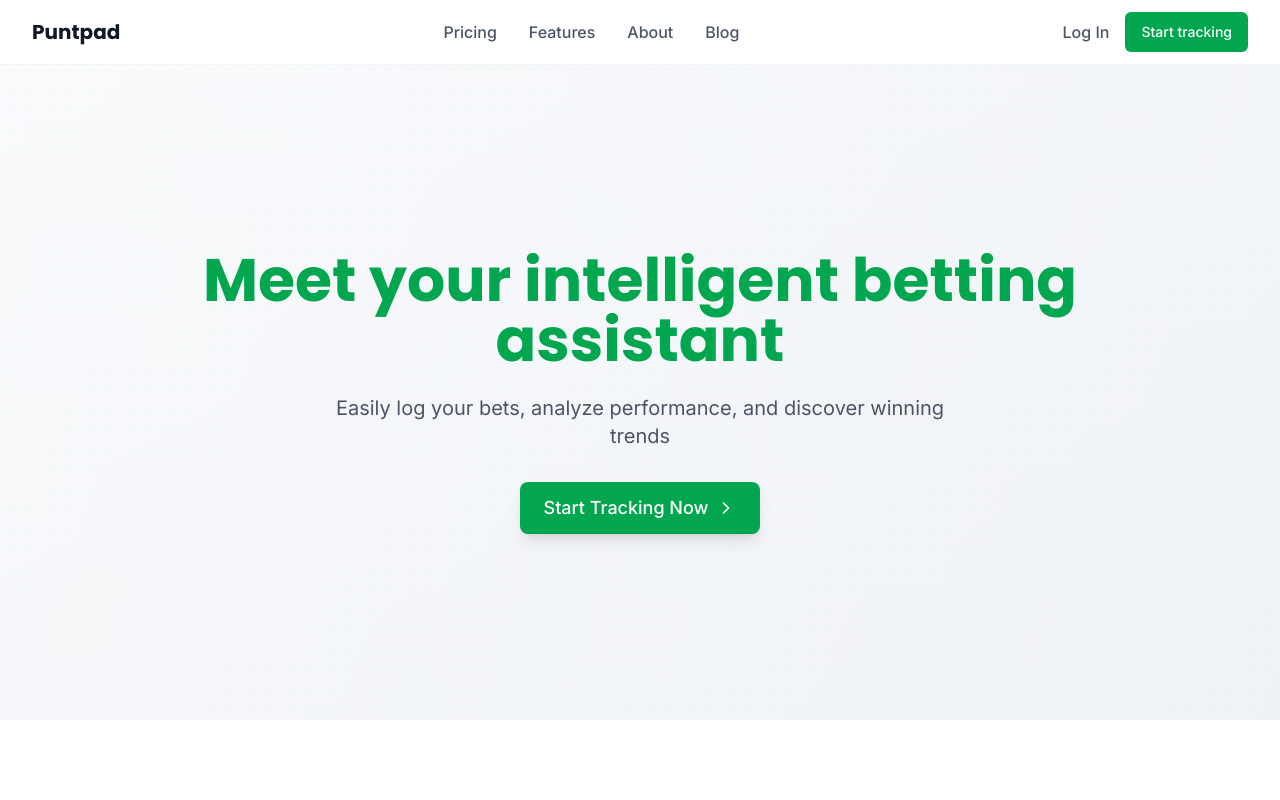
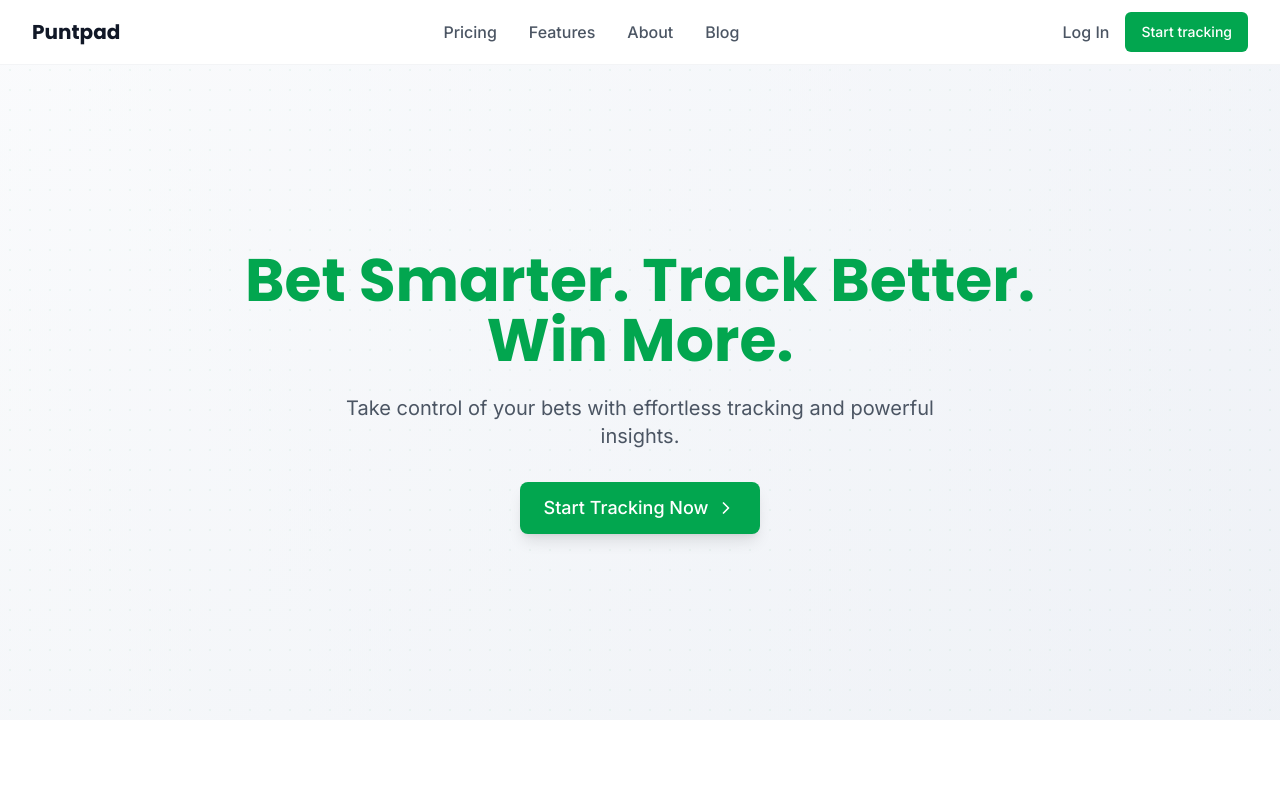
Before and after one commit to JackDilger/punt-pad, a React (Vite) app: page / in a window 1280 px wide. Shown: the top 800 px of the page. Built offline with nearby package versions, Linux system fonts and the light colour scheme.

Commit message:
Update hero section content
Update hero section with new headline and subheadline.

```diff
--- a/src/components/Hero.tsx
+++ b/src/components/Hero.tsx
@@ -12,10 +12,10 @@ export const Hero = () => {
       <div className="container relative z-10 px-4 sm:px-6 lg:px-8">
         <div className="text-center max-w-4xl mx-auto">
           <h1 className="font-heading text-4xl sm:text-5xl lg:text-6xl font-bold mb-6 bg-clip-text text-primary animate-in fade-in duration-1000">
-            Meet your intelligent betting assistant
+            Bet Smarter. Track Better. Win More.
           </h1>
           <p className="text-lg sm:text-xl text-gray-600 mb-8 max-w-2xl mx-auto animate-in fade-in slide-in-from-bottom-4 duration-1000 delay-150">
-            Easily log your bets, analyze performance, and discover winning trends
+            Take control of your bets with effortless tracking and powerful insights.
           </p>
           <button className="inline-flex items-center px-6 py-3 text-lg font-medium text-white bg-primary rounded-lg shadow-lg hover:bg-primary-hover transform transition-all duration-200 hover:scale-105 focus:outline-none focus:ring-2 focus:ring-primary focus:ring-offset-2 animate-in fade-in slide-in-from-bottom-4 duration-1000 delay-300">
             Start Tracking Now
```
